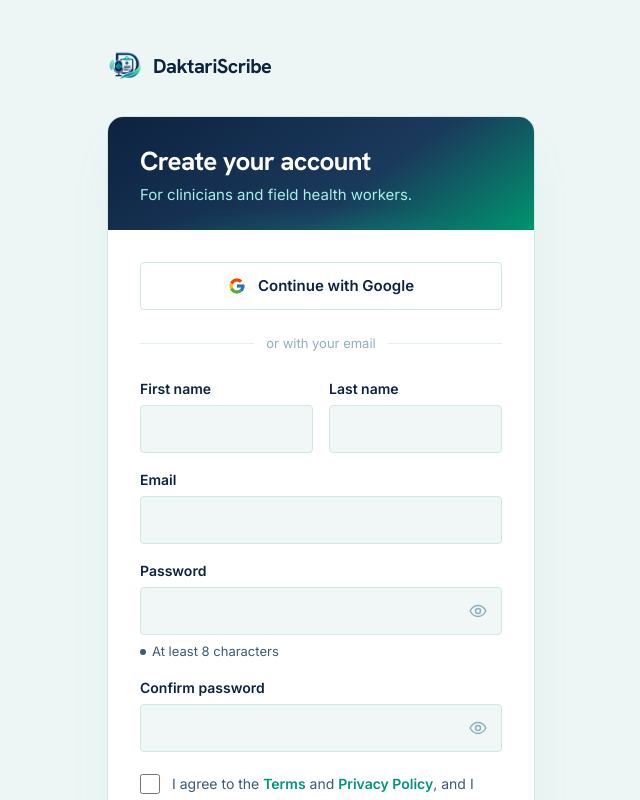
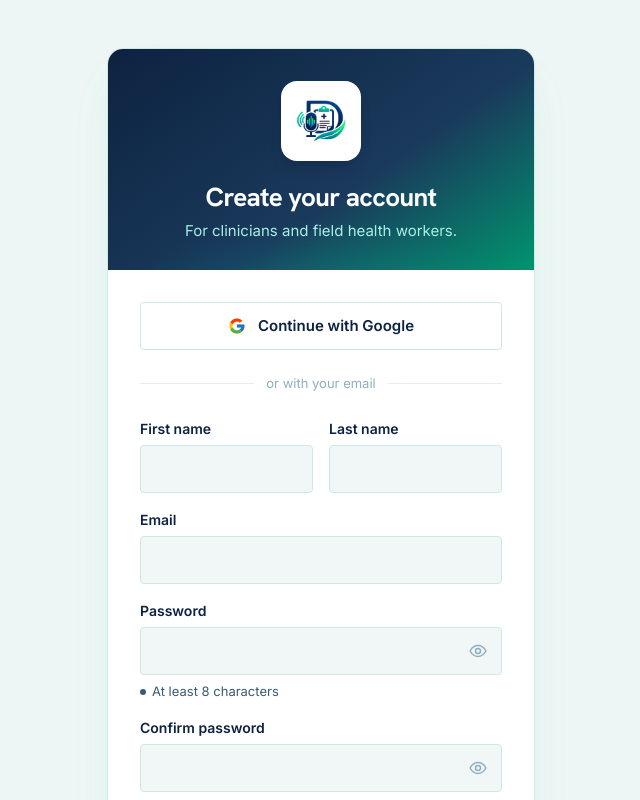
Before and after one commit to EGABO-TECH/DaktariScribe, a Next.js app: page /register in a window 1280 px wide. Shown: the top 800 px of the page, without its empty margins (319-959 px from the left). Built offline with nearby package versions, Linux system fonts and the light colour scheme; no server answers.

Commit message:
style(register): centre the logo inside the form header above the title

```diff
--- a/app/register/page.tsx
+++ b/app/register/page.tsx
@@ -231,15 +231,10 @@ export default function RegisterPage() {
 
   return (
     <div className="force-light min-h-screen bg-[#eef6f5] text-[#0d2240]">
-      <div className="mx-auto flex min-h-screen w-full max-w-[460px] flex-col px-4 py-8 sm:py-12">
-        <Link href="/" className="mb-8 inline-flex items-center gap-2.5 self-start rounded-lg" aria-label="DaktariScribe home">
-          <Image src="/assets/report-mark.png" alt="" width={36} height={36} priority />
-          <span className="font-display-lg text-[20px] font-bold tracking-tight text-[#0d2240]">DaktariScribe</span>
-        </Link>
-
+      <div className="mx-auto flex min-h-screen w-full max-w-[460px] flex-col justify-center px-4 py-8 sm:py-12">
         <main id="main" className="overflow-hidden rounded-2xl border border-[#d0e8e4] bg-white shadow-2xl shadow-[rgba(0,185,150,0.10)]">
           <div
-            className="relative overflow-hidden px-6 pb-6 pt-7 sm:px-8"
+            className="relative flex flex-col items-center overflow-hidden px-6 pb-7 pt-8 text-center sm:px-8"
             style={{ background: "linear-gradient(145deg, #0d2240 0%, #1a3a5c 60%, #00956e 100%)" }}
           >
             <div
@@ -247,6 +242,13 @@ export default function RegisterPage() {
               style={{ background: "radial-gradient(ellipse 70% 60% at 50% 120%, rgba(0,185,150,0.28) 0%, transparent 70%)" }}
               aria-hidden="true"
             />
+            <Link
+              href="/"
+              aria-label="DaktariScribe home"
+              className="relative mb-5 flex h-20 w-20 items-center justify-center rounded-2xl bg-white p-3 shadow-lg transition-transform hover:scale-[1.03]"
+            >
+              <Image src="/assets/DaktariScribe-Favicon.png" alt="DaktariScribe" width={56} height={56} className="object-contain" priority />
+            </Link>
             <h1 className="relative font-display-lg text-[26px] font-bold leading-tight tracking-tight text-white">
               {step === "details" ? "Create your account" : "Check your email"}
             </h1>
```
